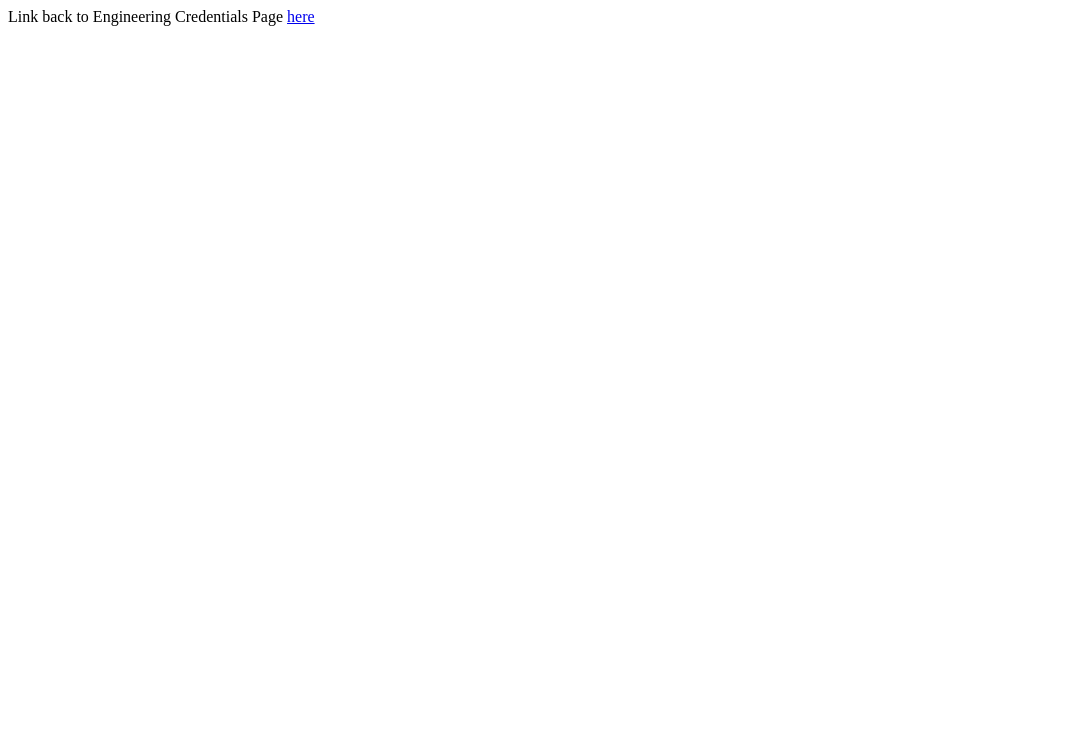
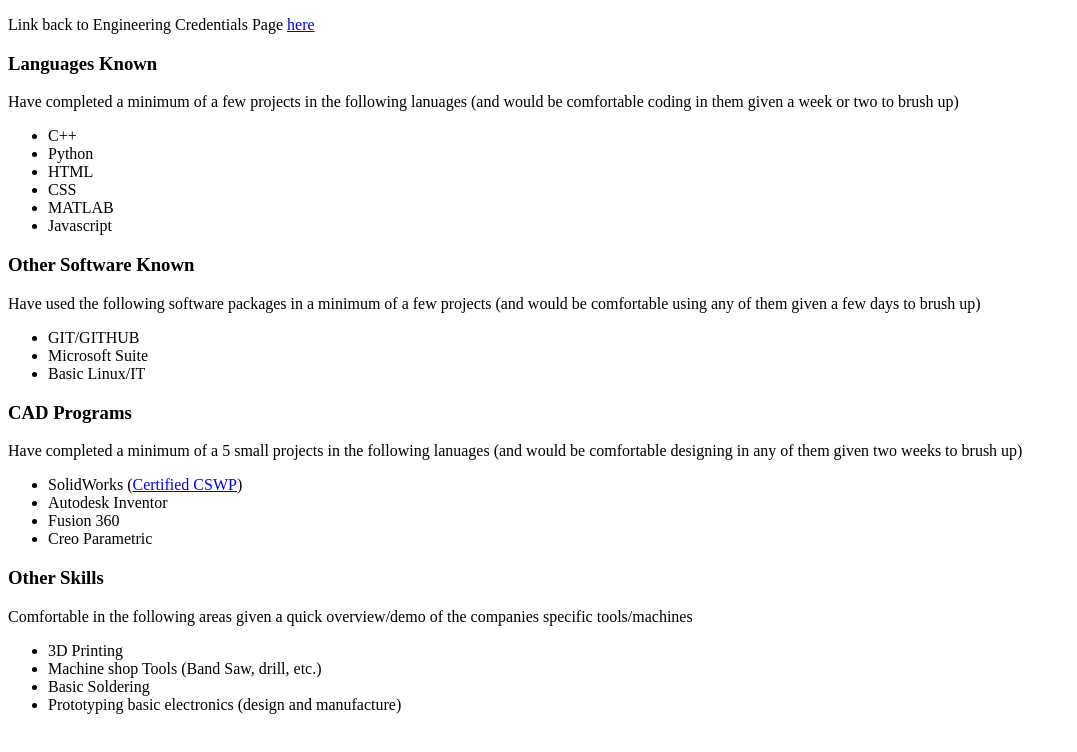
Before and after one commit to FirstFew/Wills-Website, a plain HTML site: page Skills.html in a window 1280 px wide. Shown: the whole page, without its empty margins (0-1077 px from the left). Drawn offline with Linux system fonts and the light colour scheme.

Commit message:
Added Certificate and Skills to Skills Page

```diff
--- a/Skills.html
+++ b/Skills.html
@@ -7,6 +7,49 @@
     <title>Skills</title>
 </head>
 <body>
-    Link back to Engineering Credentials Page <a href = 'Engineer.html'>here</a>
+    <p>
+        Link back to Engineering Credentials Page <a href = 'Engineer.html'>here</a>
+    </p>
+    <div>
+        <h3>Languages Known</h3>
+        <p>Have completed a minimum of a few projects in the following lanuages (and would be comfortable coding in them given a week or two to brush up)</p>
+        <ul>
+            <li>C++</li>
+            <li>Python</li>
+            <li>HTML</li>
+            <li>CSS</li>
+            <li>MATLAB</li>
+            <li>Javascript</li>
+        </ul>
+    </div>
+    <div>
+        <h3>Other Software Known</h3>
+        <p>Have used the following software packages in a minimum of a few projects (and would be comfortable using any of them given a few days to brush up)</p>
+        <ul>
+            <li>GIT/GITHUB</li>
+            <li>Microsoft Suite</li>
+            <li>Basic Linux/IT</li>
+        </ul>
+    </div>
+    <div>
+        <h3>CAD Programs</h3>
+        <p>Have completed a minimum of a 5 small projects in the following lanuages (and would be comfortable designing in any of them given two weeks to brush up)</p>
+        <ul>
+            <li>SolidWorks (<a href ='Certificate_C-7LNHZXUT4W.pdf'>Certified CSWP</a>)</li>
+            <li>Autodesk Inventor</li>
+            <li>Fusion 360</li>
+            <li>Creo Parametric</li>
+        </ul>
+    </div>
+    <div>
+        <h3>Other Skills</h3>
+        <p>Comfortable in the following areas given a quick overview/demo of the companies specific tools/machines</p>
+        <ul>
+            <li>3D Printing</li>
+            <li>Machine shop Tools (Band Saw, drill, etc.)</li>
+            <li>Basic Soldering</li>
+            <li>Prototyping basic electronics (design and manufacture)</li>
+        </ul>
+    </div>
 </body>
 </html>
```
Also changed, not shown: index.html (+1 -1 lines), 1 other file.
